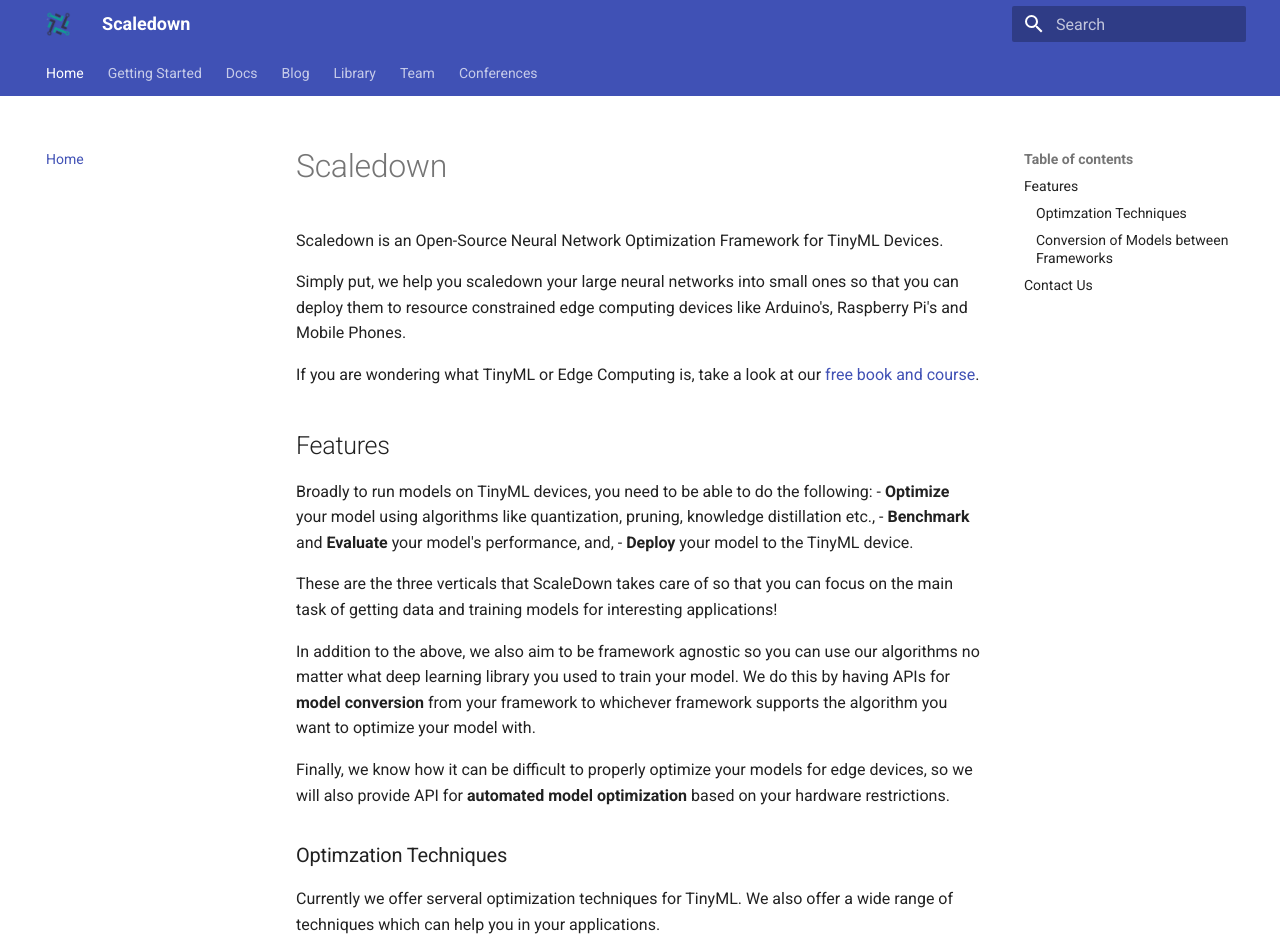
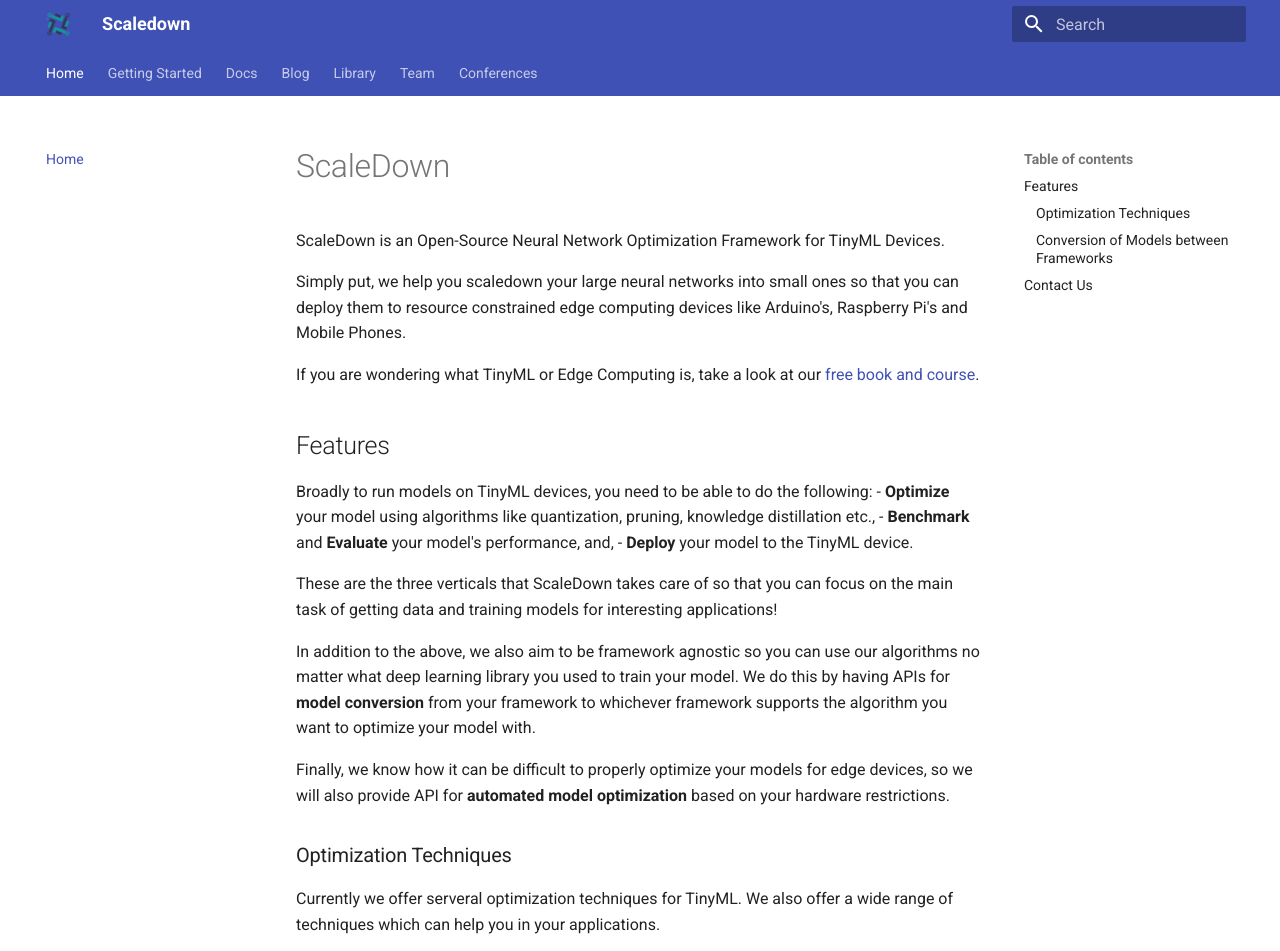
Before and after one commit to scaledown-team/scaledown-team.github.io, an MkDocs documentation site: the page built from docs/index.md, in a window 1280 px wide and 1400 px high. Shown: the top 951 px of the window. Built offline with MkDocs 1.6.1 and Material for MkDocs 9.7.7, drawn with Linux system fonts in a browser that asks for light colours.

Commit message:
Update index.md

```diff
--- a/docs/index.md
+++ b/docs/index.md
@@ -1,5 +1,5 @@
-# Scaledown
-Scaledown is an Open-Source Neural Network Optimization Framework for TinyML Devices.
+# ScaleDown
+ScaleDown is an Open-Source Neural Network Optimization Framework for TinyML Devices.
 
 Simply put, we help you scaledown your large neural networks into small ones so that you can deploy them to resource constrained edge computing devices like Arduino's, Raspberry Pi's and Mobile Phones.
 
@@ -18,7 +18,7 @@
 
 Finally, we know how it can be difficult to properly optimize your models for edge devices, so we will also provide API for **automated model optimization** based on your hardware restrictions.
 
-### Optimzation Techniques
+### Optimization Techniques
 Currently we offer serveral optimization techniques for TinyML. We also offer a wide range of techniques which can help you in your applications.
 
 | Type of Optimisation   	| Tensorflow         	| OpenVino                  	| PyTorch     	| NVIDIA TensorRT         	|
```
